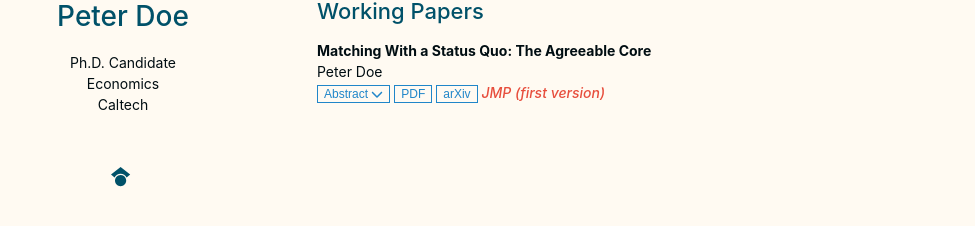
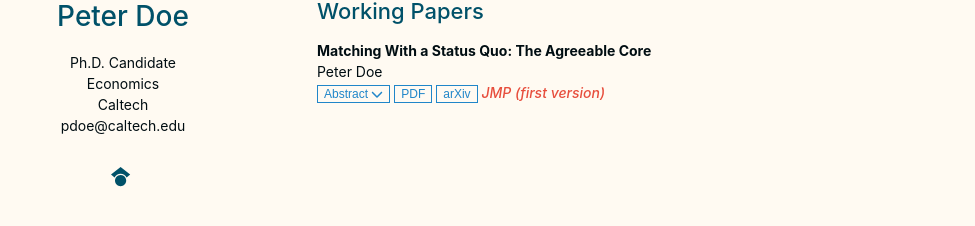
Before and after one commit to Pita-Dough/Pita-Dough.github.io, a Jekyll site: the page built from index.md, in a window 1280 px wide. Shown: the part 300-526 px from the top of the page, without its empty margins (153-1128 px from the left). Built offline with Jekyll 4.4.1, drawn with Linux system fonts in a browser that asks for light colours; nearby versions of some CDN libraries; a style sheet for code colours, icons or effects is not loaded; our own code applies the rules of GitHub Pages for plain Markdown files.

Commit message:
Update homepage.html

```diff
--- a/_layouts/homepage.html
+++ b/_layouts/homepage.html
@@ -97,7 +97,7 @@
         <br>
         {% endif %}
         {% if site.email %}
-        <a rel="noopener"><autocolor>  </autocolor></a>
+        <a rel="noopener"><autocolor>pdoe@caltech.edu</autocolor></a>
         {% endif %}
 
         <br>
```
